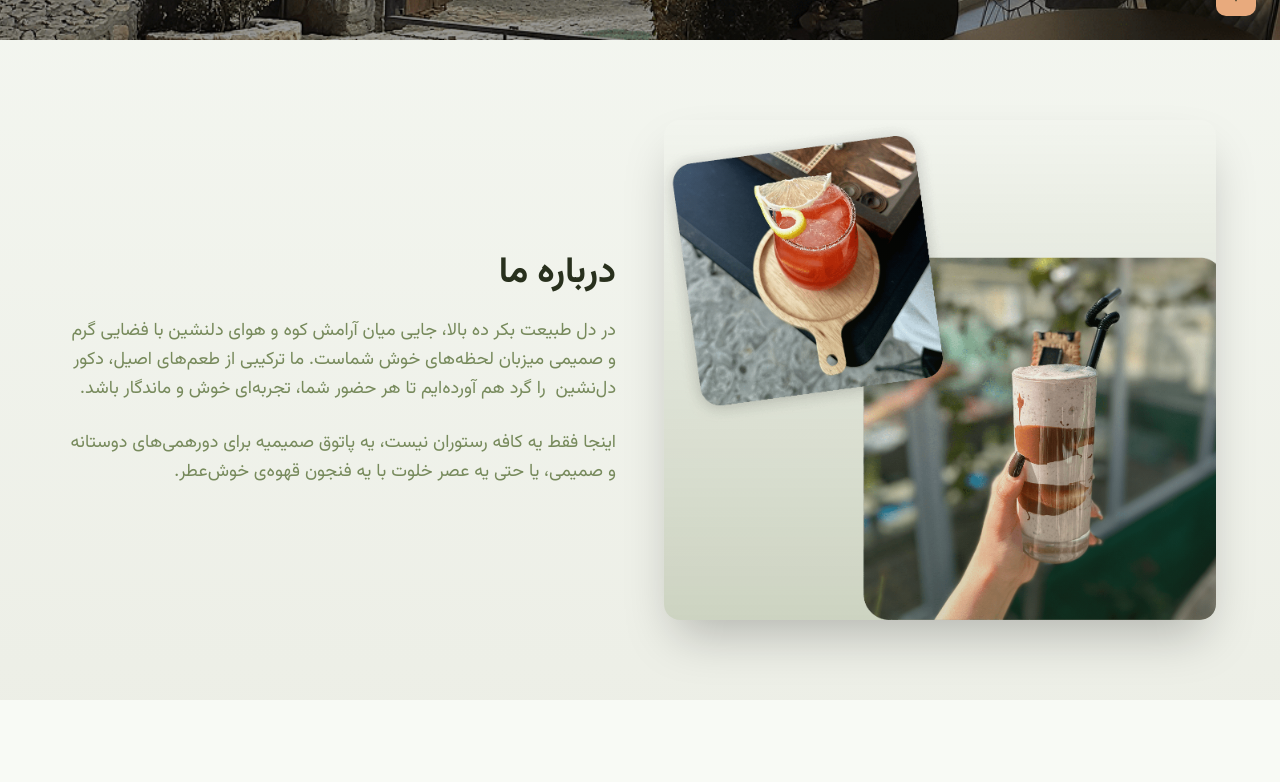
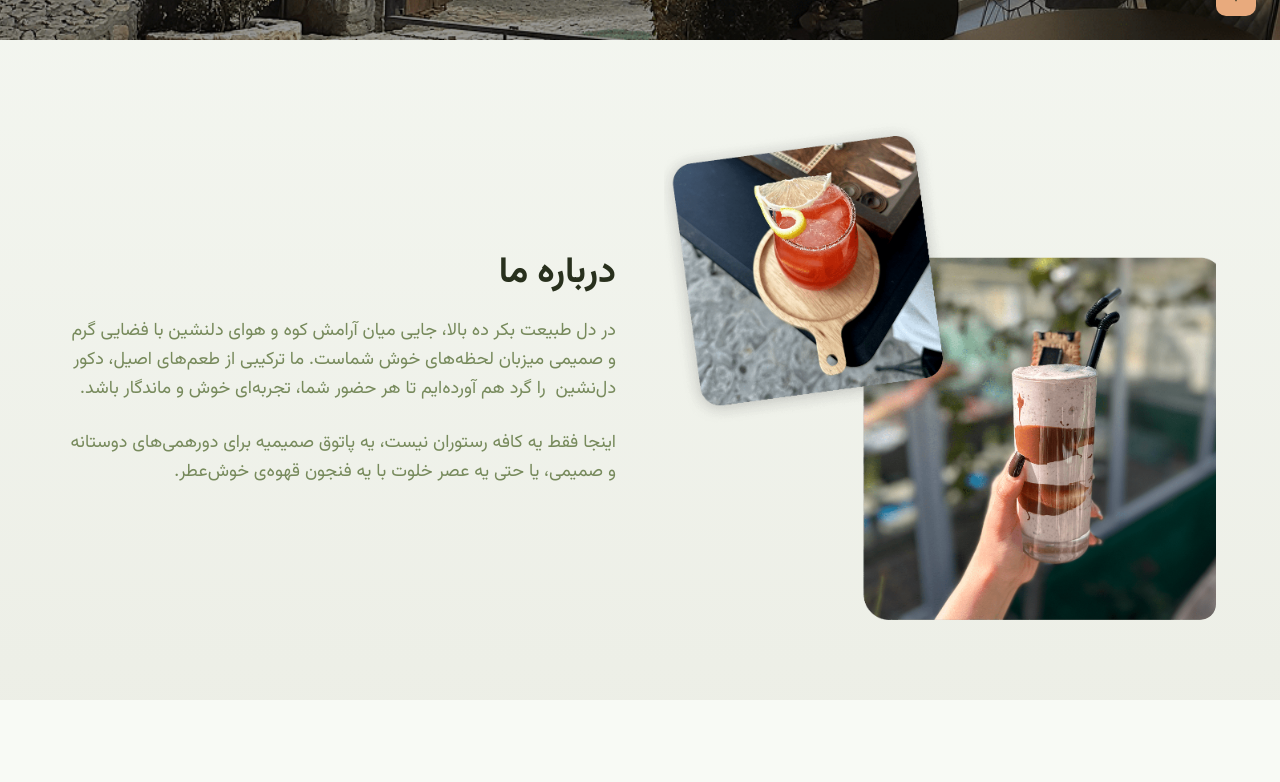
Before and after one commit to saberayatollahi/dorehami-landing-vibe, a React (Vite) app: page / in a window 1280 px wide. Shown: the part 760-1542 px from the top of the page. Built offline with nearby package versions, Linux system fonts and the light colour scheme.

Commit message:
Remove background color and shadow

```diff
--- a/src/components/About.tsx
+++ b/src/components/About.tsx
@@ -21,9 +21,8 @@ const About = () => {
 
             {/* Image */}
             <div className="order-1 lg:order-2 fade-in-delayed">
-              <div className="relative rounded-2xl overflow-hidden shadow-2xl">
+              <div className="relative rounded-2xl overflow-hidden">
                 <img src={interiorImage} alt="نوشیدنی‌های خاص کافه دورهمی" className="w-full h-[400px] md:h-[500px] object-cover transition-transform duration-700 hover:scale-105" />
-                <div className="absolute inset-0 bg-gradient-to-t from-primary/20 to-transparent"></div>
               </div>
             </div>
           </div>
```
